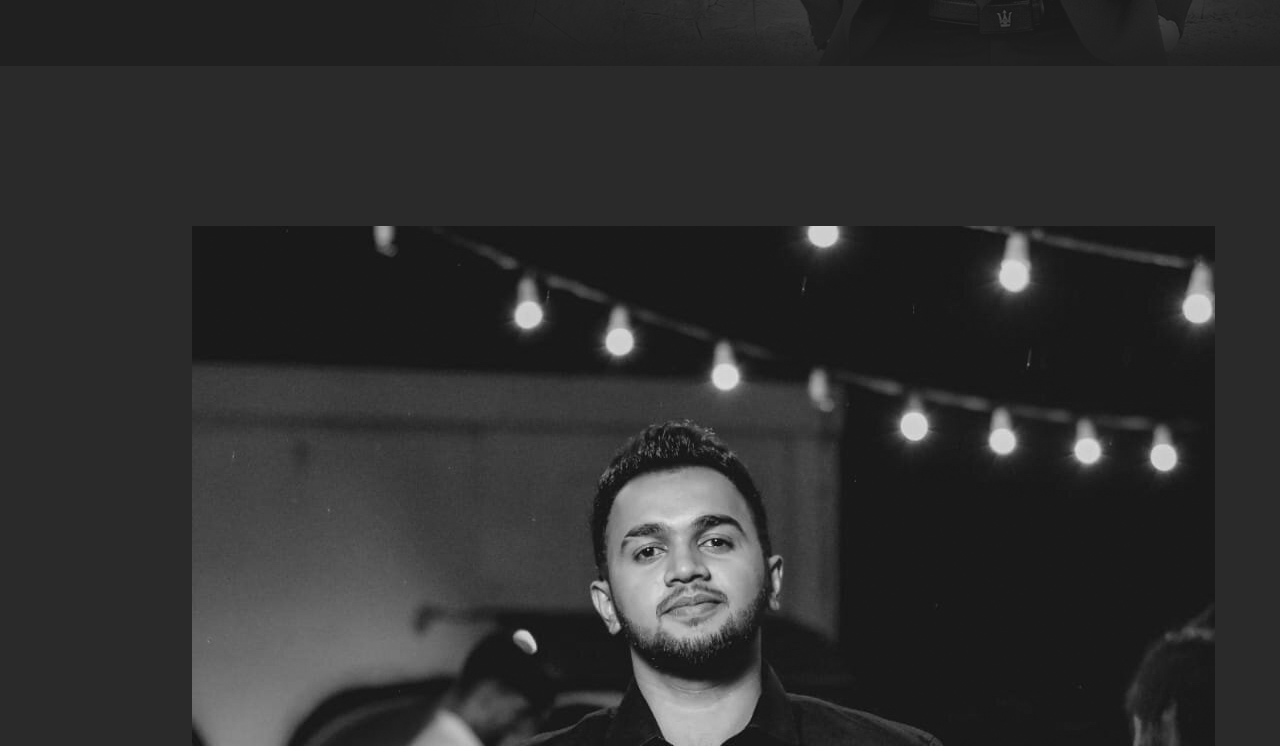
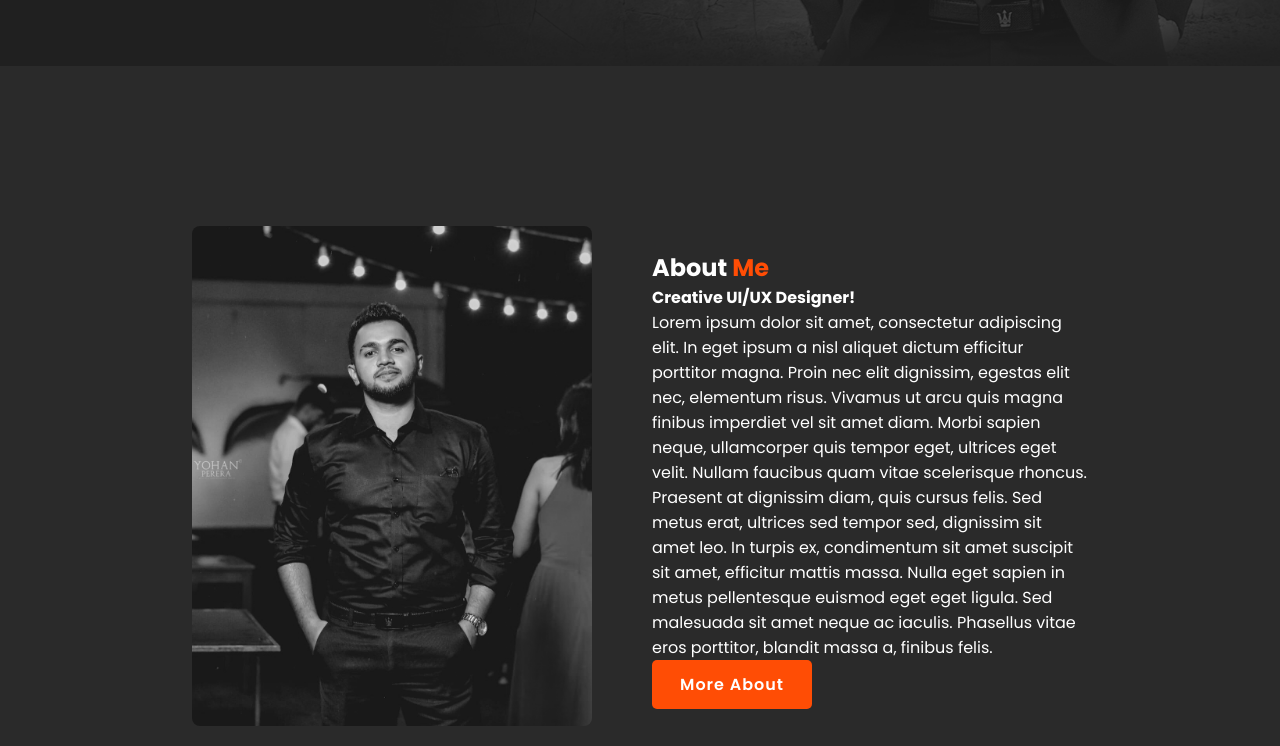
Before and after one commit to hettiarachchisp526/my_portfolio_web, a plain HTML site: page index.html in a window 1280 px wide. Shown: the part 734-1480 px from the top of the page. Drawn offline with nearby package versions, Linux system fonts and the light colour scheme.

Commit message:
update-second

```diff
--- a/script.js
+++ b/script.js
@@ -1,3 +1,4 @@
+/*nav bar showing*/
 const header = document.querySelector("header");
 window.addEventListener ("scroll", function(){
     header.classList.toggle("sticky", window.scrollY > 100);
--- a/styles.css
+++ b/styles.css
@@ -172,3 +172,22 @@
 .btn2 span i :hover{
     transform: scale(1.1) translateY(5px);
 }
+/*nav bar- visible -first js code after type this*/
+header.sticky{
+    background: var(--bg-color);
+    border-bottom: 1px solid #ffffff1a;
+    padding: 12px 15%;
+}
+.about{
+    display: grid;
+    grid-template-columns: repeat(2, 1fr);
+    align-items: center;
+    gap: 1.5rem;
+}
+
+.about-image img{
+    max-width: 400px;
+    height: auto;
+    width: 100%;
+    border-radius: 8px;
+}
```
Also changed, not shown: index.html (+1 -1 lines).
